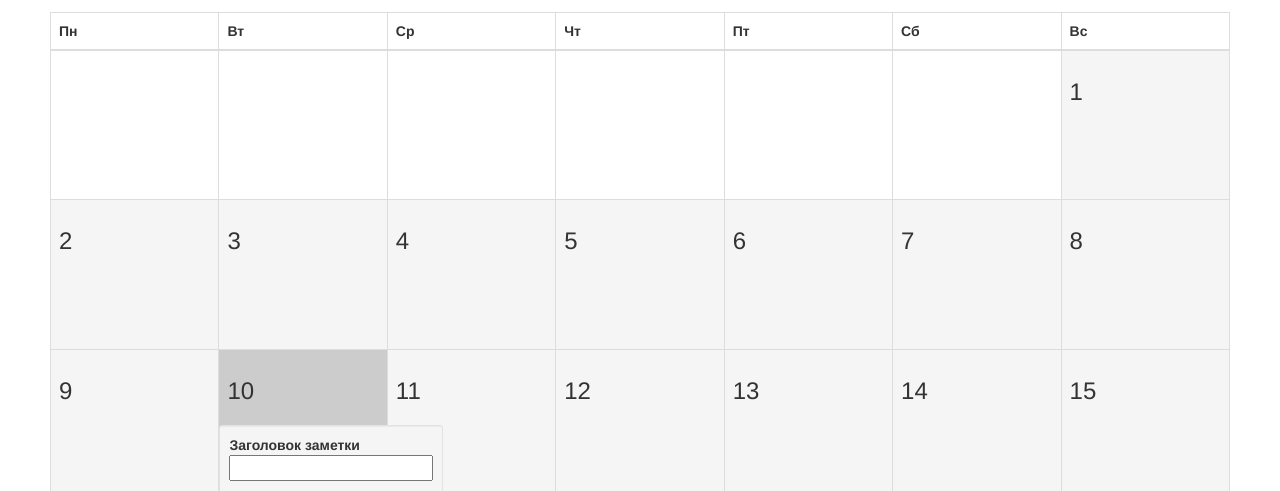
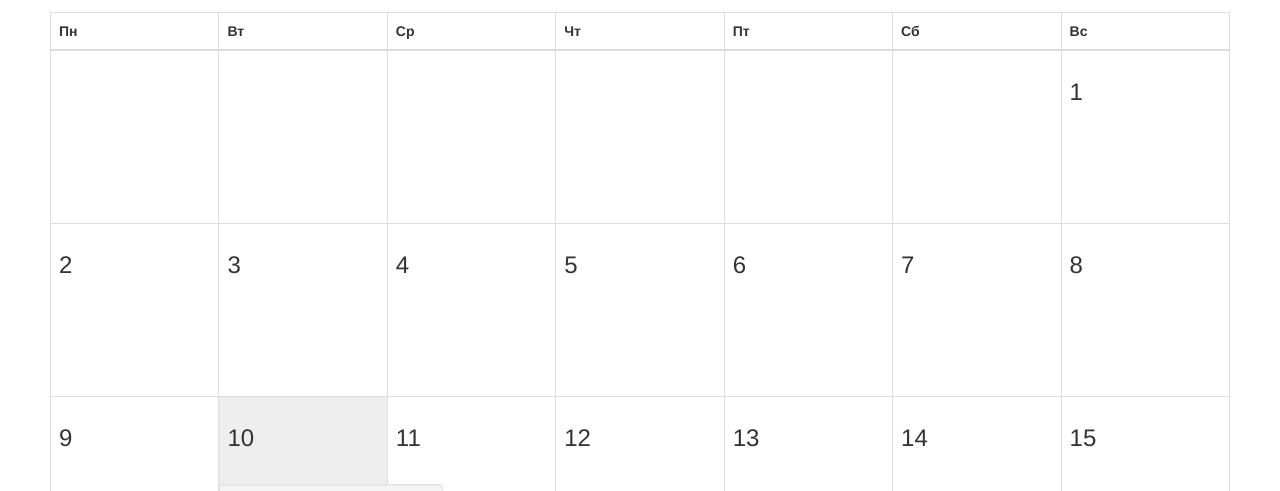
Before and after one commit to anna-fox/anna-fox.github.io, a plain HTML site: page index.html in a window 1280 px wide. Both pictures are taken after a click on the element "10". Shown: the part 256-747 px from the top of the page. Drawn offline with Linux system fonts and the light colour scheme.

Commit message:
bg & borders fix

```diff
--- a/css/styles.css
+++ b/css/styles.css
@@ -10,32 +10,29 @@
     box-sizing: border-box;
     width: 150px;
     height: 150px;
-    background-color: #f5f5f5;
     cursor: pointer;
     position: relative;
 }
 
 .calendar__item:hover {
-    background-color: #c5c5c5;
+    background-color: #f5f5f5;
 }
 
 .calendar__item-active {
-    background-color: #ccc;
+    background-color: #eee;
 }
 
 .calendar_item__current_date {
-    float: left;
-    width: 40px;
 }
 
 .calendar_item__note {
-    min-height: 3em;
+    width: 130px;
+    height: 100px;
+    overflow: hidden;
 }
 
 .calendar_item__note_title,
 .calendar_item__note_content {
-    width: 80px;
-    margin: 10px 0;
     word-wrap: break-word;
 }
 
```
